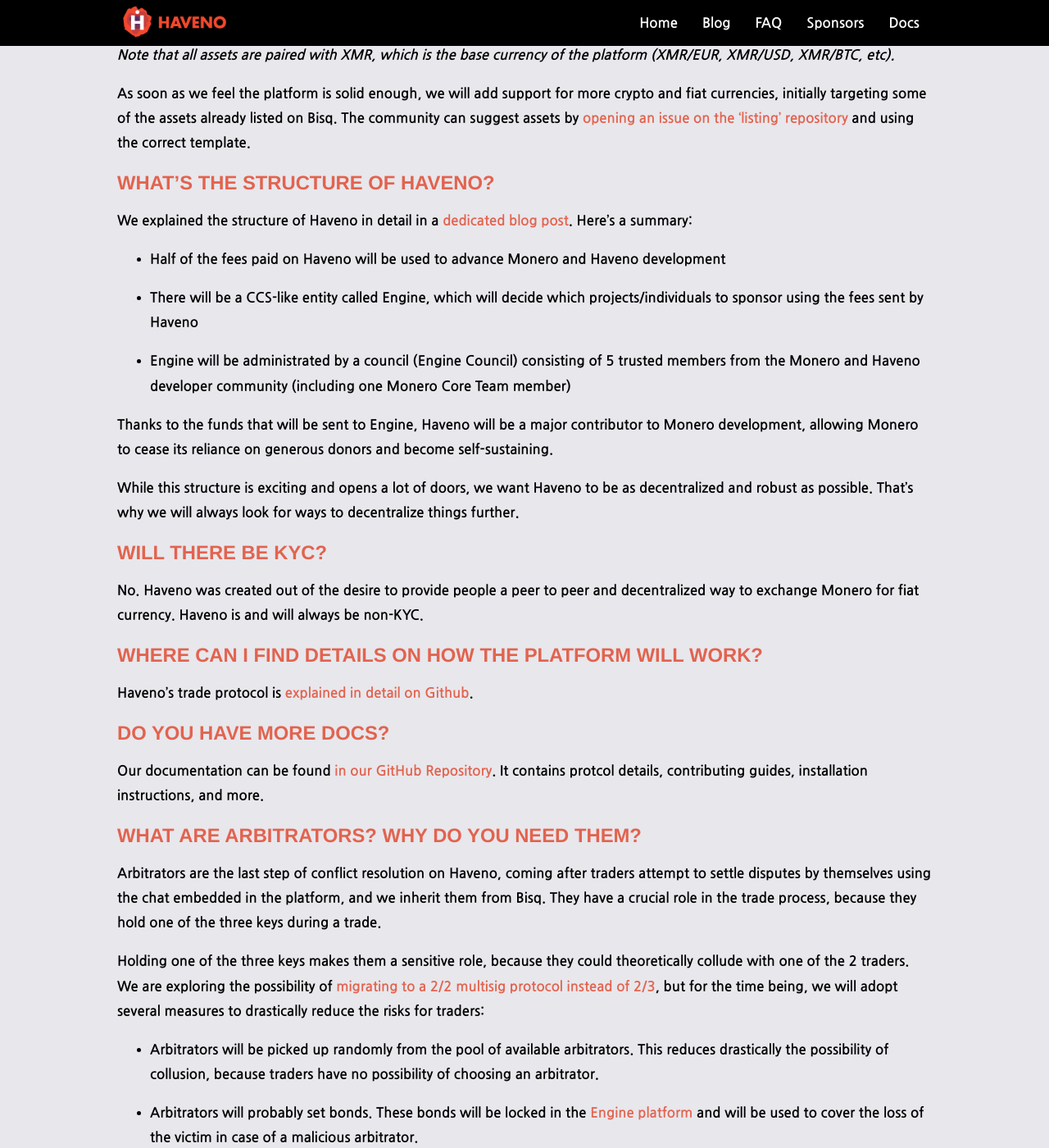
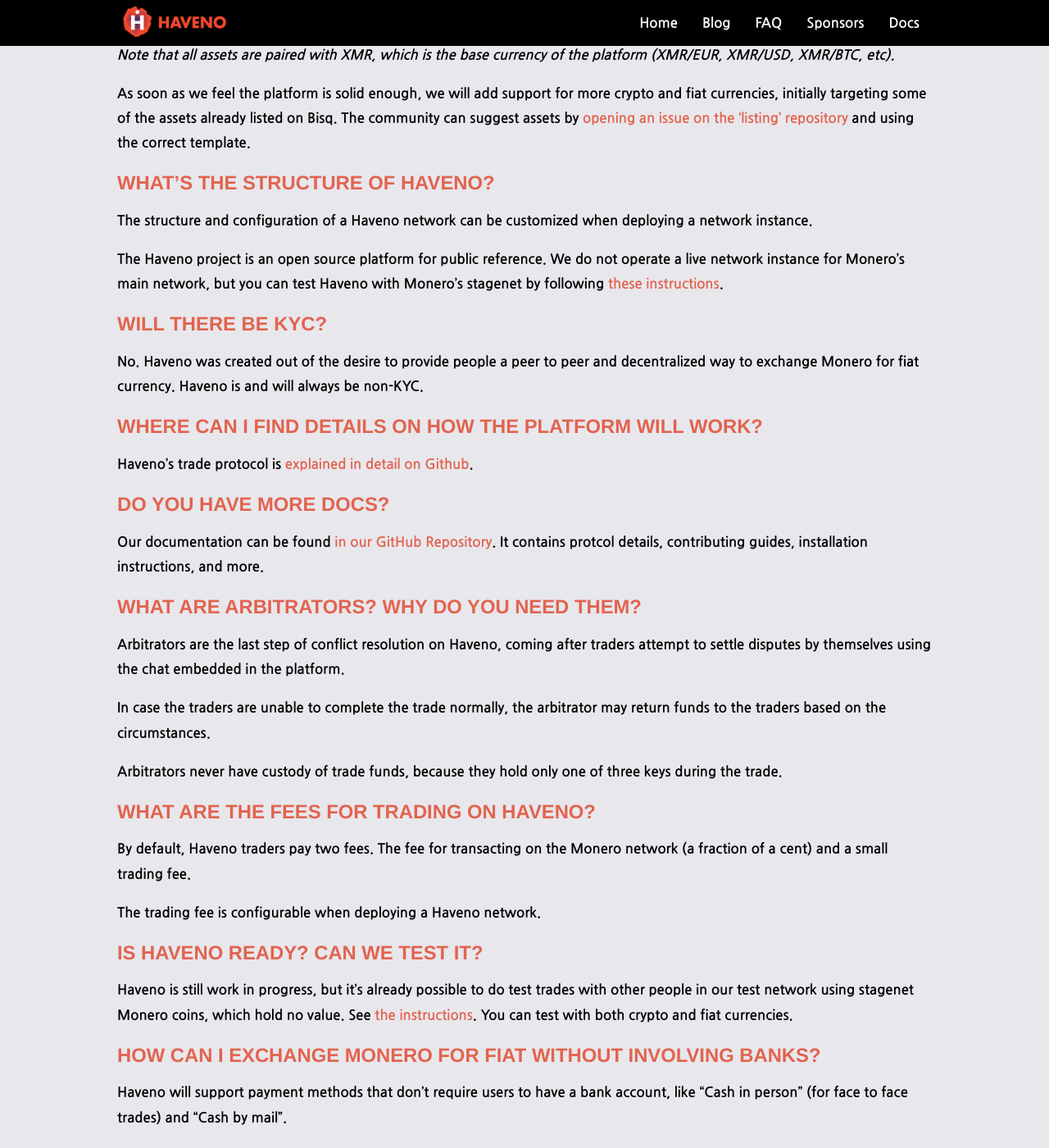
Before and after one commit to haveno-dex/haveno-site, a Jekyll site: the page built from faq.md, in a window 1280 px wide and 1400 px high, scrolled down 1745 px. Shown: the whole window at 82% size. Built offline with Jekyll 4.4.1, drawn with Linux system fonts in a browser that asks for light colours; some of the changed text lies outside the part shown.

Commit message:
update structure info

```diff
--- a/faq.md
+++ b/faq.md
@@ -45,11 +45,11 @@
 
 ## [When will Haveno be ready for use?](#when-will-haveno-be-ready-for-use)
 
-We hope Haveno will be ready to be deployed in 2024.
+We hope Haveno will be ready for use by the end of 2024.
 
 ## [What currencies will be listed?](#what-currencies-will-be-listed)
 
-We only support projects that we consider interesting or useful. We will launch with support for:
+We only support projects that we consider interesting or useful. We will release with support for at least:
 
 | Crypto | Fiat |
 |---|---|
@@ -69,17 +69,11 @@
 
 ## [What's the structure of Haveno?](#whats-the-structure-of-haveno)
 
-We explained the structure of Haveno in detail in a [dedicated blog post]({{ site.baseurl }}/2022/02/02/haveno-structure.html). Here's a summary:
+The structure and configuration of a Haveno network can be customized when deploying a network instance.
 
-- Half of the fees paid on Haveno will be used to advance Monero and Haveno development
+The Haveno project is an open source platform for public reference. We do not operate a live network instance for Monero's main network, but you can test Haveno with Monero's stagenet by following [these instructions](https://github.com/haveno-dex/haveno/blob/master/docs/installing.md).
 
-- There will be a CCS-like entity called Engine, which will decide which projects/individuals to sponsor using the fees sent by Haveno
 
-- Engine will be administrated by a council (Engine Council) consisting of 5 trusted members from the Monero and Haveno developer community (including one Monero Core Team member)
-
-Thanks to the funds that will be sent to Engine, Haveno will be a major contributor to Monero development, allowing Monero to cease its reliance on generous donors and become self-sustaining.
-
-While this structure is exciting and opens a lot of doors, we want Haveno to be as decentralized and robust as possible. That's why we will always look for ways to decentralize things further.
 
 ## [Will there be KYC?](#will-there-be-kyc)
 
@@ -95,23 +89,17 @@
 
 ## [What are arbitrators? Why do you need them?](#what-are-arbitrators-why-do-you-need-them)
 
-Arbitrators are the last step of conflict resolution on Haveno, coming after traders attempt to settle disputes by themselves using the chat embedded in the platform, and we inherit them from Bisq. They have a crucial role in the trade process, because they hold one of the three keys during a trade.
+Arbitrators are the last step of conflict resolution on Haveno, coming after traders attempt to settle disputes by themselves using the chat embedded in the platform.
 
-Holding one of the three keys makes them a sensitive role, because they could theoretically collude with one of the 2 traders. We are exploring the possibility of [migrating to a 2/2 multisig protocol instead of 2/3](https://github.com/haveno-dex/haveno-meta/issues/14), but for the time being, we will adopt several measures to drastically reduce the risks for traders:
+In case the traders are unable to complete the trade normally, the arbitrator may return funds to the traders based on the circumstances.
 
-- Arbitrators will be picked up randomly from the pool of available arbitrators. This reduces drastically the possibility of collusion, because traders have no possibility of choosing an arbitrator.
-
-- Arbitrators will probably set bonds. These bonds will be locked in the [Engine platform](#whats-the-structure-of-haveno) and will be used to cover the loss of the victim in case of a malicious arbitrator.
-
-- Arbitrators will be trusted members of the Haveno and Monero community, and they will be appointed by the Engine Council in collaboration with the aforementioned community.
+Arbitrators never have custody of trade funds, because they hold only one of three keys during the trade.
 
 ## [What are the fees for trading on Haveno?](#what-are-the-fees-for-trading-on-haveno)
 
-Haveno traders will pay two fees. The fee for transacting on the Monero network (a fraction of a cent) and the Haveno fee.
+By default, Haveno traders pay two fees. The fee for transacting on the Monero network (a fraction of a cent) and a small trading fee.
 
-We haven't made a final decision on the amount of the Haveno fee, but it will most likely be less than 1% of the traded amount.
-
-All fees paid on Haveno will be sent to Engine (see [What's the structure of Haveno?](#whats-the-structure-of-haveno)), where they will be used to reward contributors, pay for Haveno development and infrastructure, fund Monero development and research, and more. Fees are also used as an anti-spam mechanism to avoid abuse.
+The trading fee is configurable when deploying a Haveno network.
 
 ## [Is Haveno ready? Can we test it?](#is-haveno-ready-can-we-test-it)
 
```
Also changed, not shown: _posts/2022-02-2-haveno-structure.md (deleted, +0 -68 lines), _posts/2022-03-31-funding-ccs.md (+0 -4 lines), _posts/2024-02-17-haveno-council-vote.md (deleted, +0 -53 lines), index.html (+8 -8 lines).
